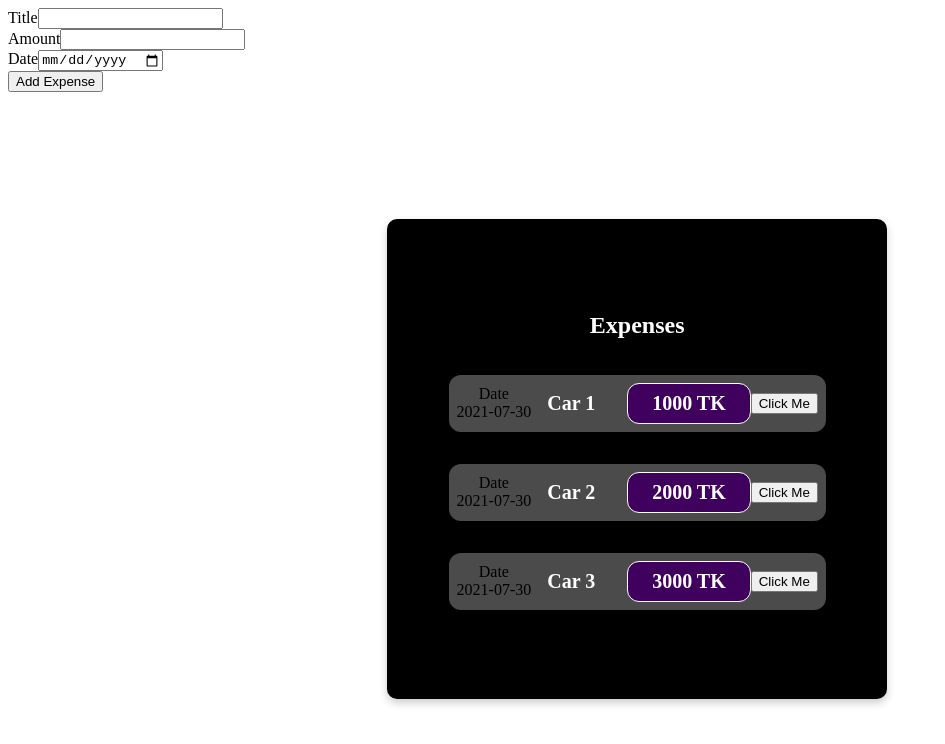
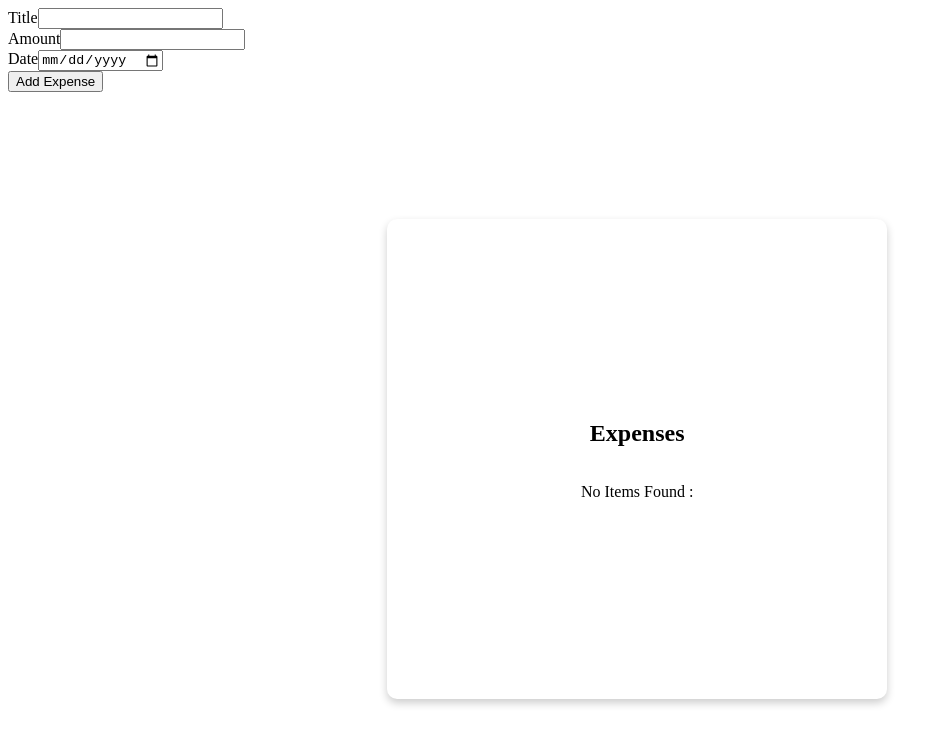
Before and after one commit to ShakibAhmed007/react-dev-v1, a React (Create React App) app: page / in a window 1280 px wide. Shown: the top 744 px of the page, without its empty margins (0-945 px from the left). Built offline with nearby package versions, Linux system fonts and the light colour scheme.

Commit message:
show dynamic and conditional content

```diff
--- a/src/App.js
+++ b/src/App.js
@@ -1,28 +1,14 @@
+import React, { useState } from 'react';
 import Expenses from './components/Expenses/Expenses';
 import NewExpense from './components/NewExpense/NewExpense';
 
+const DUMMY_EXPENSES = [];
+
 function App() {
-    const expenses = [
-        {
-            title: 'Car 1',
-            price: '1000 TK',
-            date: '2021-07-30',
-        },
-        {
-            title: 'Car 2',
-            price: '2000 TK',
-            date: '2021-07-30',
-        },
-        {
-            title: 'Car 3',
-            price: '3000 TK',
-            date: '2021-07-30',
-        },
-    ];
-
+    const [expenses, setExpenses] = useState(DUMMY_EXPENSES);
     const saveExpenseData = (expenseFormData) => {
-        expenses.push(expenseFormData);
-        console.log('from child to parent --->>>', expenses);
+        console.log(expenseFormData);
+        setExpenses((prevExpenses) => [expenseFormData, ...prevExpenses]);
     };
     const element = (
         <div>
--- a/src/components/Expenses/ExpenseItem.js
+++ b/src/components/Expenses/ExpenseItem.js
@@ -3,24 +3,19 @@
 /* eslint-disable react/button-has-type */
 /* eslint-disable react/destructuring-assignment */
 
-import React, { useState } from 'react';
+import React from 'react';
 import Card from '../UI/Card';
 import ExpenseDate from './ExpenseDate';
 import './ExpenseItem.css';
 
 function ExpenseItem(props) {
-    const [title, setTitle] = useState(props.title);
-    const clickHandler = () => {
-        setTitle('Updated Title !!!');
-    };
     return (
         <Card className="expense-item">
             <ExpenseDate date={props.date} />
             <div className="expense-item__description">
-                <h2>{title}</h2>
+                <h2>{props.title}</h2>
                 <div className="expense-item__price">{props.price}</div>
             </div>
-            <button onClick={clickHandler}>Click Me</button>
         </Card>
     );
 }
--- a/src/components/Expenses/Expenses.css
+++ b/src/components/Expenses/Expenses.css
@@ -7,7 +7,7 @@
   justify-content: center;
   align-items: center;
   text-align: center;
-  background-color: black;
+  background-color: white;
   border-radius: 10px;
   margin-left: 30%;
   margin-top: 10%;
@@ -23,5 +23,5 @@
 }
 
 h2 {
-  color: white;
+  color: black;
 }
--- a/src/components/Expenses/Expenses.js
+++ b/src/components/Expenses/Expenses.js
@@ -1,27 +1,25 @@
+/* eslint-disable react/no-array-index-key */
 /* eslint-disable react/destructuring-assignment */
 import Card from '../UI/Card';
 import ExpenseItem from './ExpenseItem';
 import './Expenses.css';
 
 function Expenses(props) {
+    let expenseContent = <p>No Items Found : </p>;
+    if (props.expenses.length > 0) {
+        expenseContent = props.expenses.map((expense, index) => (
+            <ExpenseItem
+                key={index}
+                title={expense.title}
+                date={expense.date}
+                price={expense.price}
+            />
+        ));
+    }
     return (
         <Card className="expenses">
             <h2>{props.title}</h2>
-            <ExpenseItem
-                title={props.expenses[0].title}
-                date={props.expenses[0].date}
-                price={props.expenses[0].price}
-            />
-            <ExpenseItem
-                title={props.expenses[1].title}
-                date={props.expenses[1].date}
-                price={props.expenses[1].price}
-            />
-            <ExpenseItem
-                title={props.expenses[2].title}
-                date={props.expenses[2].date}
-                price={props.expenses[2].price}
-            />
+            {expenseContent}
         </Card>
     );
 }
--- a/src/components/NewExpense/NewExpense.js
+++ b/src/components/NewExpense/NewExpense.js
@@ -21,7 +21,7 @@ const NewExpense = (props) => {
         event.preventDefault();
         const expenseFormData = {
             title: enteredTitle,
-            amount: enteredAmount,
+            price: enteredAmount,
             date: enteredDate,
         };
         props.onSubmitExpenseForm(expenseFormData);
```
